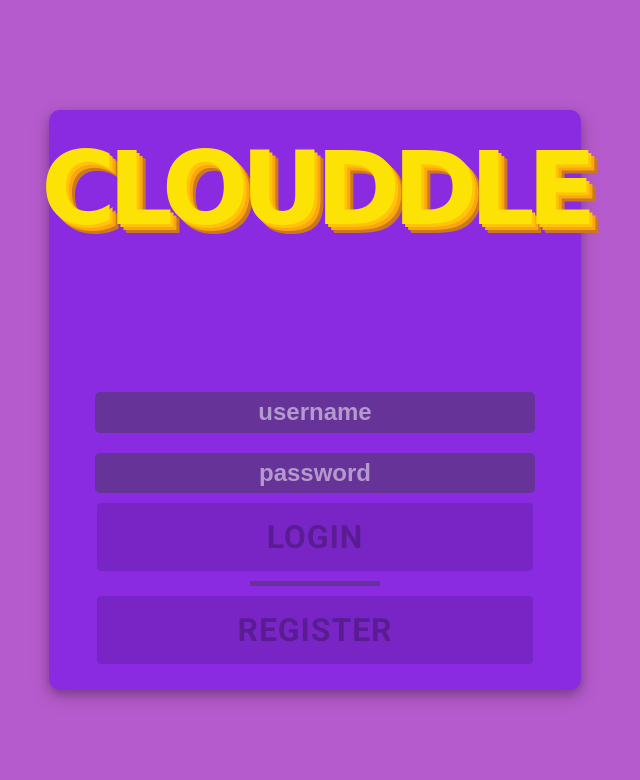
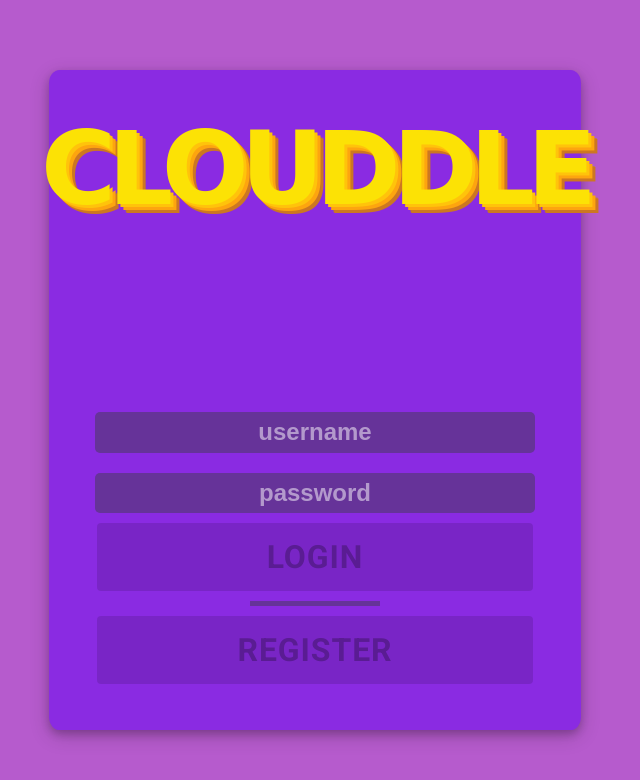
Before and after one commit to dmosc/clouddle, a React (Create React App) app: page / in a window 1280 px wide. Shown: the top 780 px of the page, without its empty margins (325-965 px from the left). Built offline with nearby package versions, Linux system fonts and the light colour scheme; no server answers; what react-topbar-progress-indicator would draw is missing.

Commit message:
Updated data

```diff
--- a/src/app.jsx
+++ b/src/app.jsx
@@ -24,6 +24,7 @@ window.sessionStorage.clear()
 function App () {
   const { isLogged } = useUser()
 
+  //Checks if user has already logged in
   if (!isLogged) {
     return (
       <AppContainer>
@@ -31,7 +32,8 @@ function App () {
       </AppContainer>
     )
   }
-
+//if user has already logged in, the app enters the Single Page Application part
+//The app displays the component which matches its path
   return (
     <AppContainer>
       <React.Suspense fallback={<TopBarProgress />}>
--- a/src/hooks/use-effect-once.js
+++ b/src/hooks/use-effect-once.js
@@ -1,5 +1,6 @@
 import { useEffect, useRef, useState } from 'react'
 
+//Declare/create useEffectOnce hook
 const useEffectOnce = (effect) => {
   const destroyFunc = useRef()
   const effectCalled = useRef(false)
--- a/src/views/elements.js
+++ b/src/views/elements.js
@@ -2,7 +2,7 @@ import styled from '@emotion/styled'
 
 const CardContainer = styled.div`
   width: 40%;
-  height: 70%;
+  height: 80%;
   display: flex;
   flex-direction: column;
   justify-content: space-around;
--- a/src/views/session/index.jsx
+++ b/src/views/session/index.jsx
@@ -44,6 +44,7 @@ function Session () {
     }
   })
 
+  //Hook called each time isTurn or timeLeftActions changes
   useEffect(() => {
     if (isTurn) {
       timeLeftActions.reset()
@@ -55,6 +56,7 @@ function Session () {
     }
   }, [isTurn, timeLeftActions])
 
+  //Hook called each time isTimeRunning, timeLeft, timeLeftActions, word changes
   useEffect(() => {
     if (isTimeRunning && !timeLeft) {
       httpClient
```
Also changed, not shown: src/views/auth/elements.js (+6 -3 lines), src/views/auth/index.jsx (+11 -0 lines), src/views/home/elements.js (+6 -4 lines), src/views/home/index.jsx (+13 -0 lines), src/views/room/index.jsx (+7 -0 lines).
